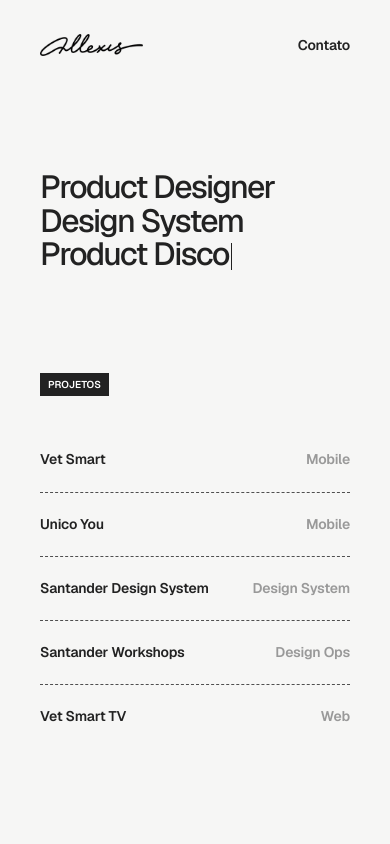
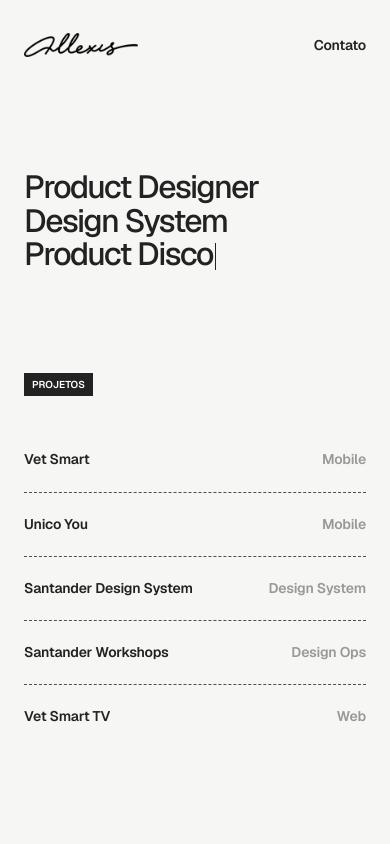
Before and after one commit to allexistsuda/portfolio, a Next.js app: page / in a window 390 px wide. Shown: the top 844 px of the page. Built offline with nearby package versions, Linux system fonts and the light colour scheme.

Commit message:
ajustes mobile: padding 24px, email 18px, timeline vertical experiência

```diff
--- a/app/page.tsx
+++ b/app/page.tsx
@@ -37,7 +37,8 @@ export default function Home() {
       {/* Nav — 90px tall */}
       <nav
         className="mx-auto"
-        style={{ maxWidth: 1440, height: 90, paddingLeft: 40, paddingRight: 40, display: "grid", gridTemplateColumns: "1fr 1fr 1fr", alignItems: "center" }}
+        className="mx-auto px-6 md:px-10"
+        style={{ maxWidth: 1440, height: 90, display: "grid", gridTemplateColumns: "1fr 1fr 1fr", alignItems: "center" }}
       >
         <div><Image src="/logo.png" alt="Allexis Tsuda" width={140} height={30} priority /></div>
         <div className="invisible md:visible" style={{ textAlign: "center" }}>
@@ -52,7 +53,7 @@ export default function Home() {
         </div>
       </nav>
 
-      <div style={{ maxWidth: 1440, margin: "0 auto", paddingLeft: 40, paddingRight: 40 }}>
+      <div className="px-6 md:px-10" style={{ maxWidth: 1440, margin: "0 auto" }}>
 
         {/* Hero */}
         <section style={{ paddingTop: 80, paddingBottom: 100 }}>
@@ -208,15 +209,15 @@ export default function Home() {
         {/* Contato */}
         <section id="contato" style={{ paddingBottom: 96 }}>
           <Tag label="CONTATO" />
-          <div className="flex items-center" style={{ marginTop: 20, gap: 16 }}>
-            <span className="arrow-animate" style={{ display: "inline-flex" }}>
-              <svg width="33" height="33" viewBox="0 0 25 25" fill="none" xmlns="http://www.w3.org/2000/svg">
+          <div className="flex items-center" style={{ marginTop: 20, gap: 12 }}>
+            <span className="arrow-animate" style={{ display: "inline-flex", flexShrink: 0 }}>
+              <svg className="w-[20px] h-[20px] md:w-[33px] md:h-[33px]" viewBox="0 0 25 25" fill="none" xmlns="http://www.w3.org/2000/svg">
                 <path d="M4.5 12.5H20.5M20.5 12.5L13.5 5.5M20.5 12.5L13.5 19.5" stroke="#222" strokeWidth="1.5" strokeLinecap="round" strokeLinejoin="round"/>
               </svg>
             </span>
             <a
               href="mailto:allexistsuda@gmail.com"
-              className="hover:opacity-60 transition-opacity duration-200 text-[28px] md:text-[60px]"
+              className="hover:opacity-60 transition-opacity duration-200 text-[18px] md:text-[60px]"
               style={{
                 fontWeight: 400,
                 letterSpacing: "-0.02em",
--- a/package.json
+++ b/package.json
@@ -6,7 +6,8 @@
     "dev": "next dev",
     "build": "next build",
     "start": "next start",
-    "lint": "eslint"
+    "lint": "eslint",
+    "deploy": "git add . && git commit -m"
   },
   "dependencies": {
     "geist": "^1.7.0",
```
